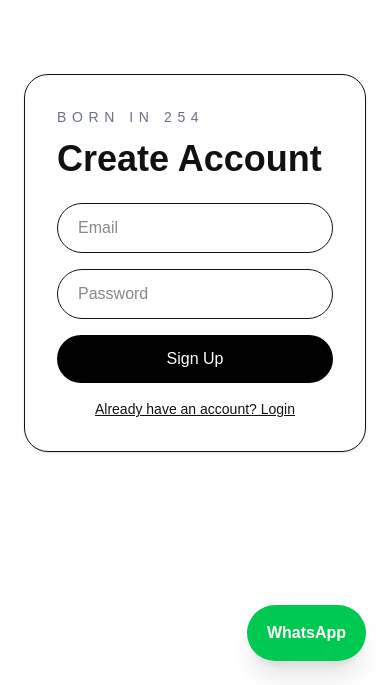
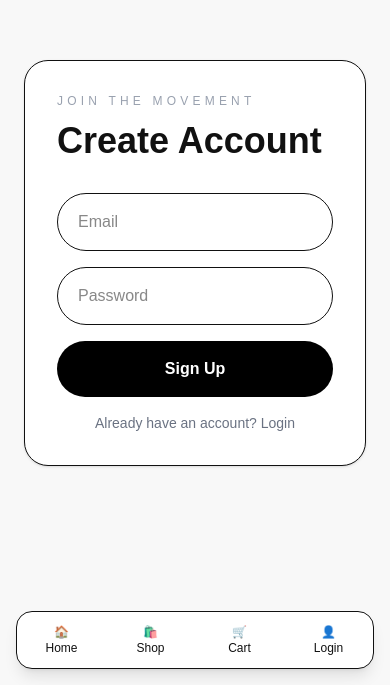
Before and after one commit to MasindeBrian/Official254Entertainment, a Next.js app: page /signup in a window 390 px wide. Shown: the part 159-844 px from the top of the page. Built offline with nearby package versions, Linux system fonts and the light colour scheme; no server answers.

Commit message:
Upgrade store UI, cart, checkout and shop layout

```diff
--- a/app/layout.tsx
+++ b/app/layout.tsx
@@ -11,23 +11,38 @@ export default function RootLayout({
 }: {
   children: React.ReactNode;
 }) {
-  const whatsappLink =
-    "https://wa.me/254757900428?text=Hello%20I%20need%20help%20with%20an%20order";
-
   return (
     <html lang="en">
       <body>
         <CartProvider>
           {children}
 
-          {/* Floating WhatsApp */}
-          <a
-            href={whatsappLink}
-            target="_blank"
-            className="fixed bottom-6 right-6 z-50 bg-green-500 text-white px-5 py-4 rounded-full shadow-xl font-semibold hover:scale-105 transition"
-          >
-            WhatsApp
-          </a>
+          {/* Global Mobile Bottom Nav */}
+          <nav className="md:hidden fixed bottom-4 left-4 right-4 bg-white border shadow-lg rounded-2xl grid grid-cols-4 py-3 text-center text-xs z-50">
+            <a href="/">
+              🏠
+              <br />
+              Home
+            </a>
+
+            <a href="/shop">
+              🛍️
+              <br />
+              Shop
+            </a>
+
+            <a href="/cart">
+              🛒
+              <br />
+              Cart
+            </a>
+
+            <a href="/login">
+              👤
+              <br />
+              Login
+            </a>
+          </nav>
         </CartProvider>
       </body>
     </html>
--- a/app/login/page.tsx
+++ b/app/login/page.tsx
@@ -4,7 +4,9 @@ import { useState } from "react";
 import { supabase } from "@/lib/supabase";
 
 export default function LoginPage() {
-  const [email, setEmail] = useState("");
+  const [email, setEmail] =
+    useState("");
+
   const [password, setPassword] =
     useState("");
 
@@ -30,7 +32,8 @@ export default function LoginPage() {
       return;
     }
 
-    const userId = data.user.id;
+    const userId =
+      data.user.id;
 
     const { data: profile } =
       await supabase
@@ -39,24 +42,28 @@ export default function LoginPage() {
         .eq("id", userId)
         .single();
 
-    if (profile?.role === "admin") {
+    if (
+      profile?.role ===
+      "admin"
+    ) {
       window.location.href =
         "/dashboard";
     } else {
-      window.location.href = "/";
+      window.location.href =
+        "/";
     }
 
     setLoading(false);
   }
 
   return (
-    <main className="min-h-screen bg-white flex items-center justify-center px-6">
-      <div className="w-full max-w-md border border-gray-200 rounded-3xl p-8 shadow-sm">
-        <p className="tracking-[0.4em] text-sm text-gray-500 mb-3">
-          BORN IN 254
+    <main className="min-h-screen bg-[#f8f8f8] flex items-center justify-center px-6 py-10">
+      <div className="w-full max-w-md bg-white border rounded-3xl p-8 shadow-sm">
+        <p className="tracking-[0.35em] text-xs text-gray-400 mb-3">
+          WELCOME BACK
         </p>
 
-        <h1 className="text-4xl font-black mb-6">
+        <h1 className="text-4xl font-black mb-8">
           Login
         </h1>
 
@@ -66,9 +73,11 @@ export default function LoginPage() {
             placeholder="Email"
             value={email}
             onChange={(e) =>
-              setEmail(e.target.value)
+              setEmail(
+                e.target.value
+              )
             }
-            className="w-full border rounded-full px-5 py-3"
+            className="w-full border rounded-full px-5 py-4"
           />
 
           <input
@@ -80,24 +89,31 @@ export default function LoginPage() {
                 e.target.value
               )
             }
-            className="w-full border rounded-full px-5 py-3"
+            className="w-full border rounded-full px-5 py-4"
           />
 
           <button
             onClick={handleLogin}
             disabled={loading}
-            className="w-full bg-black text-white py-3 rounded-full"
+            className="w-full bg-black text-white py-4 rounded-full font-semibold"
           >
             {loading
-              ? "Please wait..."
+              ? "Signing In..."
               : "Login"}
           </button>
 
           {message && (
-            <p className="text-sm text-center text-gray-600">
+            <p className="text-sm text-center text-red-500">
               {message}
             </p>
           )}
+
+          <a
+            href="/signup"
+            className="block text-center text-sm text-gray-500 hover:text-black"
+          >
+            New here? Create account
+          </a>
         </div>
       </div>
     </main>
--- a/app/signup/page.tsx
+++ b/app/signup/page.tsx
@@ -4,16 +4,24 @@ import { useState } from "react";
 import { supabase } from "@/lib/supabase";
 
 export default function SignupPage() {
-  const [email, setEmail] = useState("");
-  const [password, setPassword] = useState("");
-  const [message, setMessage] = useState("");
-  const [loading, setLoading] = useState(false);
+  const [email, setEmail] =
+    useState("");
+
+  const [password, setPassword] =
+    useState("");
+
+  const [loading, setLoading] =
+    useState(false);
+
+  const [message, setMessage] =
+    useState("");
 
   async function handleSignup() {
     setLoading(true);
     setMessage("");
 
-    const { data, error } = await supabase.auth.signUp({
+    const { data, error } =
+      await supabase.auth.signUp({
         email,
         password,
       });
@@ -25,7 +33,9 @@ export default function SignupPage() {
     }
 
     if (data.user) {
-      await supabase.from("profiles").insert([
+      await supabase
+        .from("profiles")
+        .insert([
           {
             id: data.user.id,
             role: "customer",
@@ -33,18 +43,21 @@ export default function SignupPage() {
         ]);
     }
 
-    setMessage("Account created successfully");
+    setMessage(
+      "Account created successfully."
+    );
+
     setLoading(false);
   }
 
   return (
-    <main className="min-h-screen bg-white flex items-center justify-center px-6">
-      <div className="w-full max-w-md border rounded-3xl p-8 shadow-sm">
-        <p className="tracking-[0.4em] text-sm text-gray-500 mb-3">
-          BORN IN 254
+    <main className="min-h-screen bg-[#f8f8f8] flex items-center justify-center px-6 py-10">
+      <div className="w-full max-w-md bg-white border rounded-3xl p-8 shadow-sm">
+        <p className="tracking-[0.35em] text-xs text-gray-400 mb-3">
+          JOIN THE MOVEMENT
         </p>
 
-        <h1 className="text-4xl font-black mb-6">
+        <h1 className="text-4xl font-black mb-8">
           Create Account
         </h1>
 
@@ -52,25 +65,35 @@ export default function SignupPage() {
           <input
             type="email"
             placeholder="Email"
-            className="w-full border rounded-full px-5 py-3"
             value={email}
-            onChange={(e) => setEmail(e.target.value)}
+            onChange={(e) =>
+              setEmail(
+                e.target.value
+              )
+            }
+            className="w-full border rounded-full px-5 py-4"
           />
 
           <input
             type="password"
             placeholder="Password"
-            className="w-full border rounded-full px-5 py-3"
             value={password}
-            onChange={(e) => setPassword(e.target.value)}
+            onChange={(e) =>
+              setPassword(
+                e.target.value
+              )
+            }
+            className="w-full border rounded-full px-5 py-4"
           />
 
           <button
             onClick={handleSignup}
             disabled={loading}
-            className="w-full bg-black text-white py-3 rounded-full"
+            className="w-full bg-black text-white py-4 rounded-full font-semibold"
           >
-            {loading ? "Please wait..." : "Sign Up"}
+            {loading
+              ? "Creating..."
+              : "Sign Up"}
           </button>
 
           {message && (
@@ -81,7 +104,7 @@ export default function SignupPage() {
 
           <a
             href="/login"
-            className="block text-center text-sm underline"
+            className="block text-center text-sm text-gray-500 hover:text-black"
           >
             Already have an account? Login
           </a>
```
Lines whose indentation alone changed are shown as unchanged.
